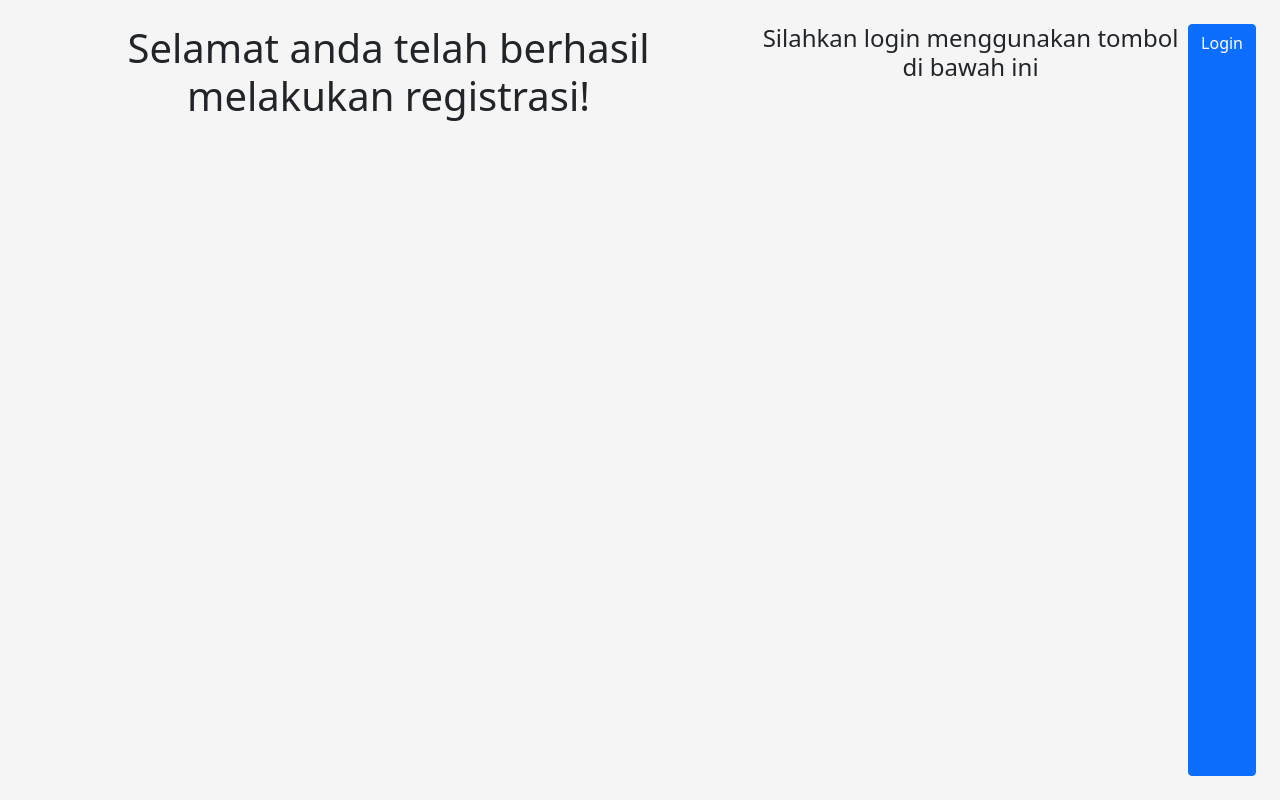
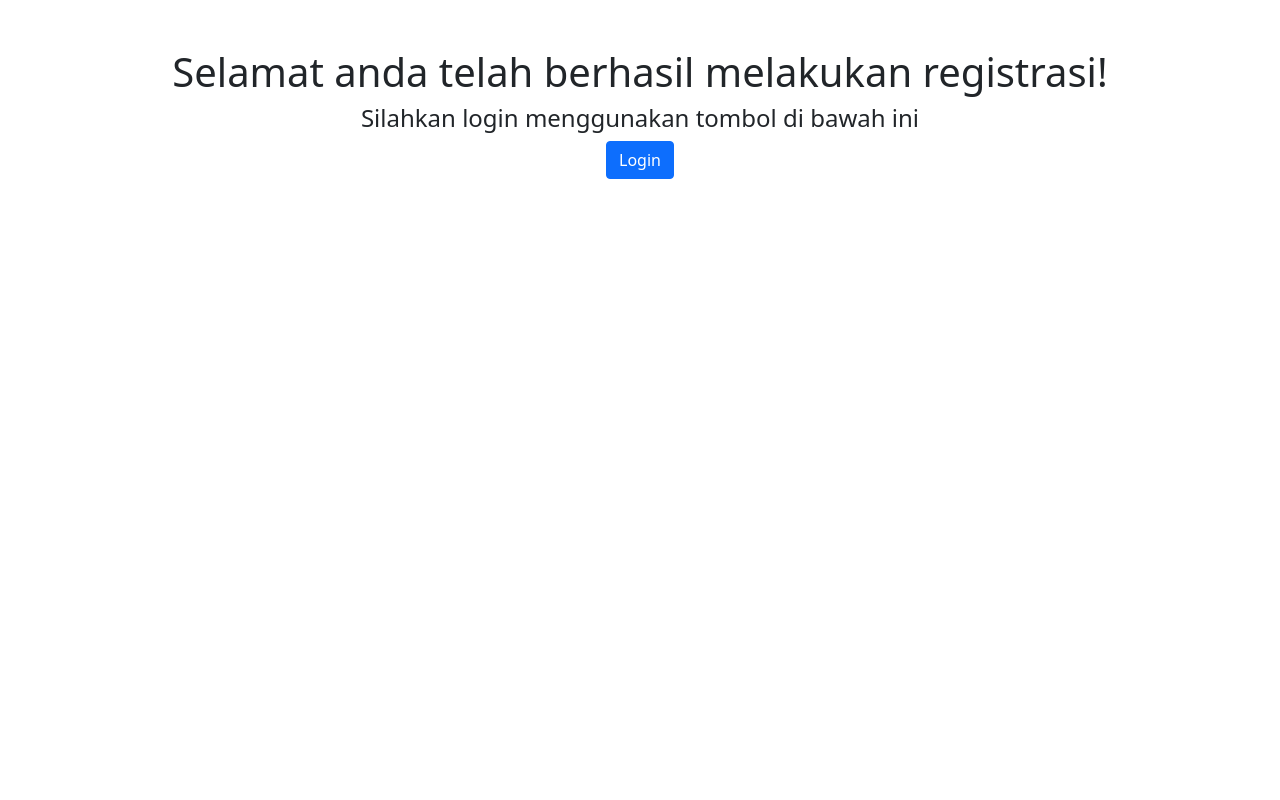
Before and after one commit to asoko2/e-learn-hybrid-max, a PHP site: page /register-success.php in a window 1280 px wide. Run offline with PHP 8.4, Linux system fonts and the light colour scheme.

Commit message:
Fix register sukses

```diff
--- a/register-success.php
+++ b/register-success.php
@@ -18,11 +18,11 @@ if (isset($_SESSION['name'])) {
     <link href="https://cdn.jsdelivr.net/npm/bootstrap@5.0.2/dist/css/bootstrap.min.css" rel="stylesheet"
         integrity="sha384-EVSTQN3/azprG1Anm3QDgpJLIm9Nao0Yz1ztcQTwFspd3yD65VohhpuuCOmLASjC" crossorigin="anonymous">
     <title>Register | Adaptive Learning</title>
-    <link href="assets/css/style.css" rel="stylesheet" />
+    <!-- <link href="assets/css/style.css" rel="stylesheet" /> -->
 </head>
 
 <body>
-    <main class="mx-auto text-center">
+    <main class="mx-auto mt-5 text-center">
         <h1>Selamat anda telah berhasil melakukan registrasi!</h1>
         <h4>Silahkan login menggunakan tombol di bawah ini</h4>
         <a href="sign-in.php" class="btn btn-primary">Login</a>
```
